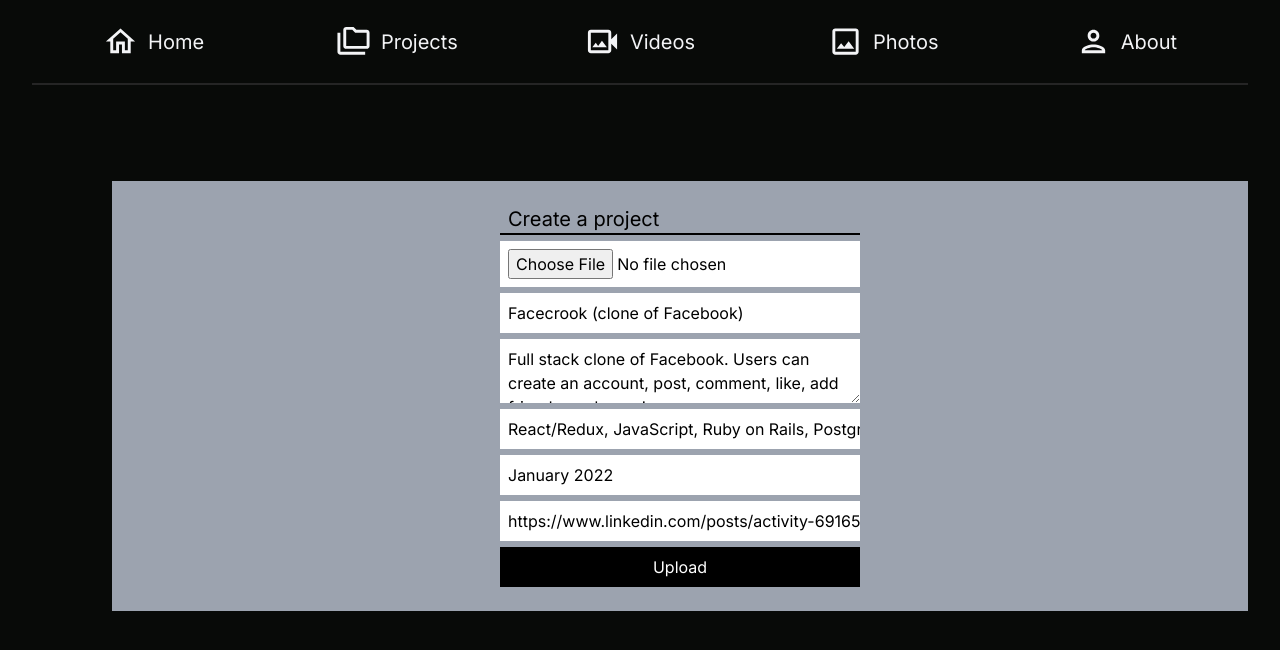
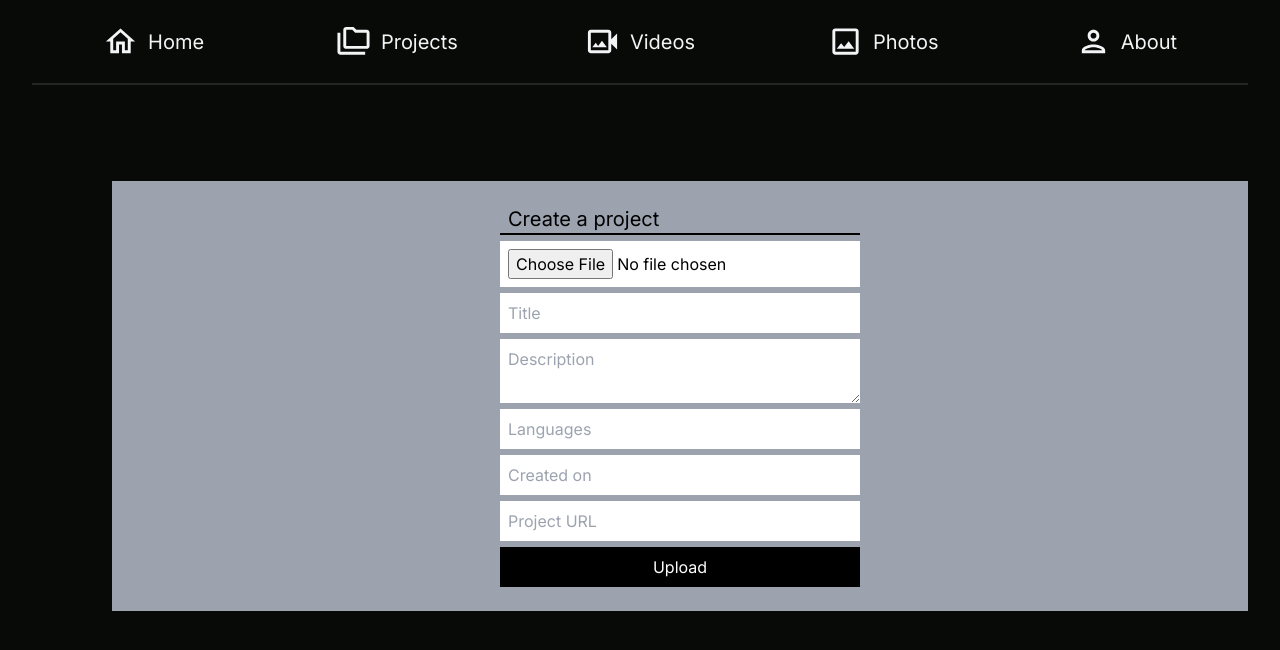
Before and after one commit to efremporter/portfolio_project, a Next.js app: page /add-project in a window 1280 px wide. Shown: the top 650 px of the page. Built offline with nearby package versions, Linux system fonts and the light colour scheme.

Commit message:
Uploading

```diff
--- a/app/about/page.tsx
+++ b/app/about/page.tsx
@@ -33,7 +33,7 @@ export default function AboutPage() {
     })
   }
 
-  const src = 'https://portfolio-project-storage.s3.us-west-1.amazonaws.com/about_me.mp4-1715206198521'
+  const src = 'https://portfolio-project-storage.s3.us-west-1.amazonaws.com/about_me.mp4-1715838564387'
   const aboutMeVideo = (
       <video controls controlsList='nodownload'
         className=" w-[40rem] h-auto rounded-sm">
--- a/app/add-project/Upload.tsx
+++ b/app/add-project/Upload.tsx
@@ -4,11 +4,11 @@ import React, { BaseSyntheticEvent, useState } from "react"
 export default function UploadProject() {
 
   const [file, setFile] = useState<File | null>(null)
-  const [title, setTitle] = useState('Facecrook (clone of Facebook)')
-  const [description, setDescription] = useState('Full stack clone of Facebook. Users can create an account, post, comment, like, add friends, and more!')
-  const [languages, setLanguages] = useState('React/Redux, JavaScript, Ruby on Rails, PostgreSQL')
-  const [createdOn, setCreatedOn] = useState('January 2022')
-  const [projectUrl, setProjectUrl] = useState('https://www.linkedin.com/posts/activity-6916572952155078656-uhYz?utm_source=share&utm_medium=member_desktop')
+  const [title, setTitle] = useState('')
+  const [description, setDescription] = useState('')
+  const [languages, setLanguages] = useState('')
+  const [createdOn, setCreatedOn] = useState('')
+  const [projectUrl, setProjectUrl] = useState('')
   const [uploading, setUploading] = useState(false)
 
   const handleFileChange = (e: BaseSyntheticEvent) => {
```
